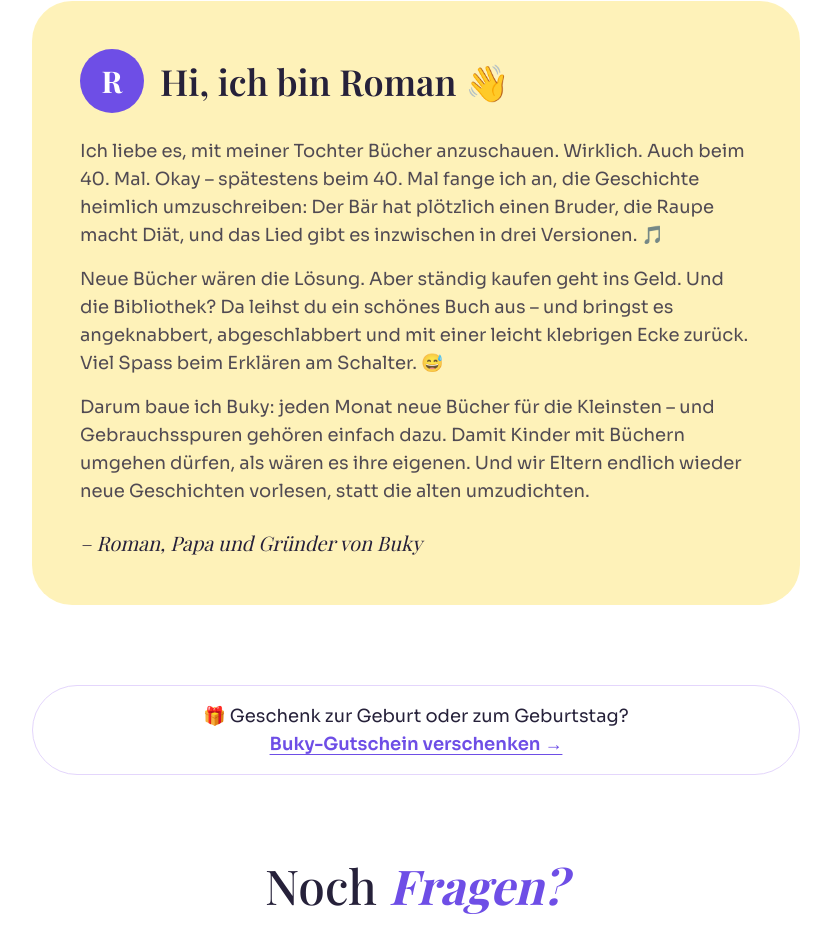
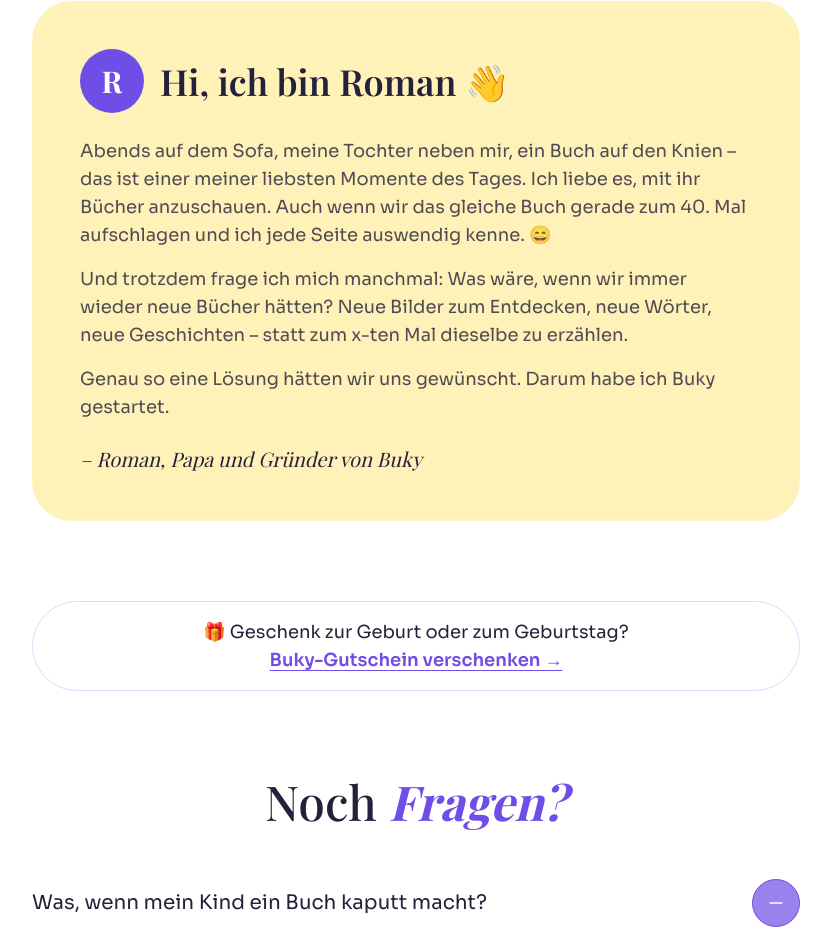
Before and after one commit to romjec/buky, a Next.js app: page /b in a window 1280 px wide. Shown: the part 1923-2857 px from the top of the page, without its empty margins (224-1055 px from the left). Built offline with nearby package versions, Linux system fonts and the light colour scheme; a web font is replaced by a local one.

Commit message:
Gründer-Story: Alltagsszene statt Geld-Argument
Co-Authored-By: Claude Opus 5.5 <noreply@anthropic.com>
Claude-Session: https://claude.ai/code/session_01FLhEyTHZkVCBNLaz2D3vPo

```diff
--- a/src/components/VariantB.tsx
+++ b/src/components/VariantB.tsx
@@ -139,20 +139,15 @@ export function Founder() {
         </div>
         <div className="mt-6 space-y-4 text-lg text-ink/80">
           <p>
-            Ich liebe es, mit meiner Tochter Bücher anzuschauen. Wirklich. Auch beim 40. Mal. Okay – spätestens beim
-            40. Mal fange ich an, die Geschichte heimlich umzuschreiben: Der Bär hat plötzlich einen Bruder, die Raupe
-            macht Diät, und das Lied gibt es inzwischen in drei Versionen. 🎵
+            Abends auf dem Sofa, meine Tochter neben mir, ein Buch auf den Knien – das ist einer meiner liebsten
+            Momente des Tages. Ich liebe es, mit ihr Bücher anzuschauen. Auch wenn wir das gleiche Buch gerade zum 40.
+            Mal aufschlagen und ich jede Seite auswendig kenne. 😄
           </p>
           <p>
-            Neue Bücher wären die Lösung. Aber ständig kaufen geht ins Geld. Und die Bibliothek? Da leihst du ein
-            schönes Buch aus – und bringst es angeknabbert, abgeschlabbert und mit einer leicht klebrigen Ecke zurück.
-            Viel Spass beim Erklären am Schalter. 😅
+            Und trotzdem frage ich mich manchmal: Was wäre, wenn wir immer wieder neue Bücher hätten? Neue Bilder zum
+            Entdecken, neue Wörter, neue Geschichten – statt zum x-ten Mal dieselbe zu erzählen.
           </p>
-          <p>
-            Darum baue ich Buky: jeden Monat neue Bücher für die Kleinsten – und Gebrauchsspuren gehören einfach dazu.
-            Damit Kinder mit Büchern umgehen dürfen, als wären es ihre eigenen. Und wir Eltern endlich wieder neue
-            Geschichten vorlesen, statt die alten umzudichten.
-          </p>
+          <p>Genau so eine Lösung hätten wir uns gewünscht. Darum habe ich Buky gestartet.</p>
         </div>
         <p className="mt-6 font-serif text-xl italic">– Roman, Papa und Gründer von Buky</p>
       </div>
```
